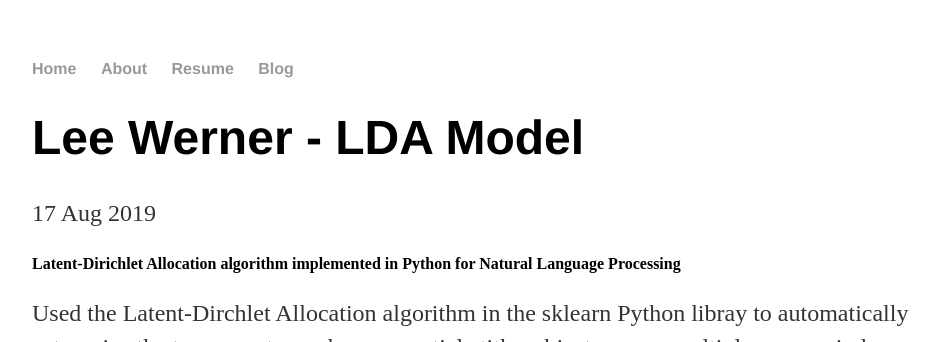
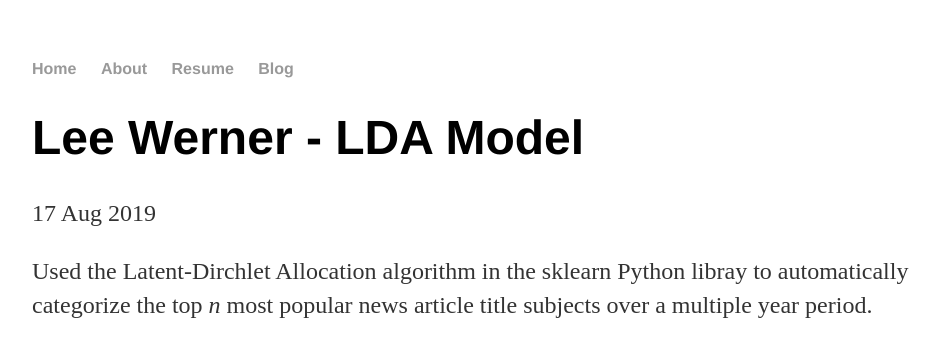
Before and after one commit to werne401/old_website, a Jekyll site: the page built from _posts/2019-08-17-lda-model.md, in a window 1280 px wide, cut to the strip 0-342 px from the top of the page. Shown: the whole strip, without its empty margins (160-1098 px from the left). Built offline with Jekyll 4.4.1, drawn with Linux system fonts in a browser that asks for light colours.

Commit message:
Update 2019-08-17-lda-model.md

```diff
--- a/_posts/2019-08-17-lda-model.md
+++ b/_posts/2019-08-17-lda-model.md
@@ -4,7 +4,6 @@ title: "Lee Werner - LDA Model"
 date: 2019-08-17
 ---
 
-#### Latent-Dirichlet Allocation algorithm implemented in Python for Natural Language Processing
 Used the Latent-Dirchlet Allocation algorithm in the sklearn Python libray to automatically categorize the top _n_ most popular
 news article title subjects over a multiple year period.
 
```
